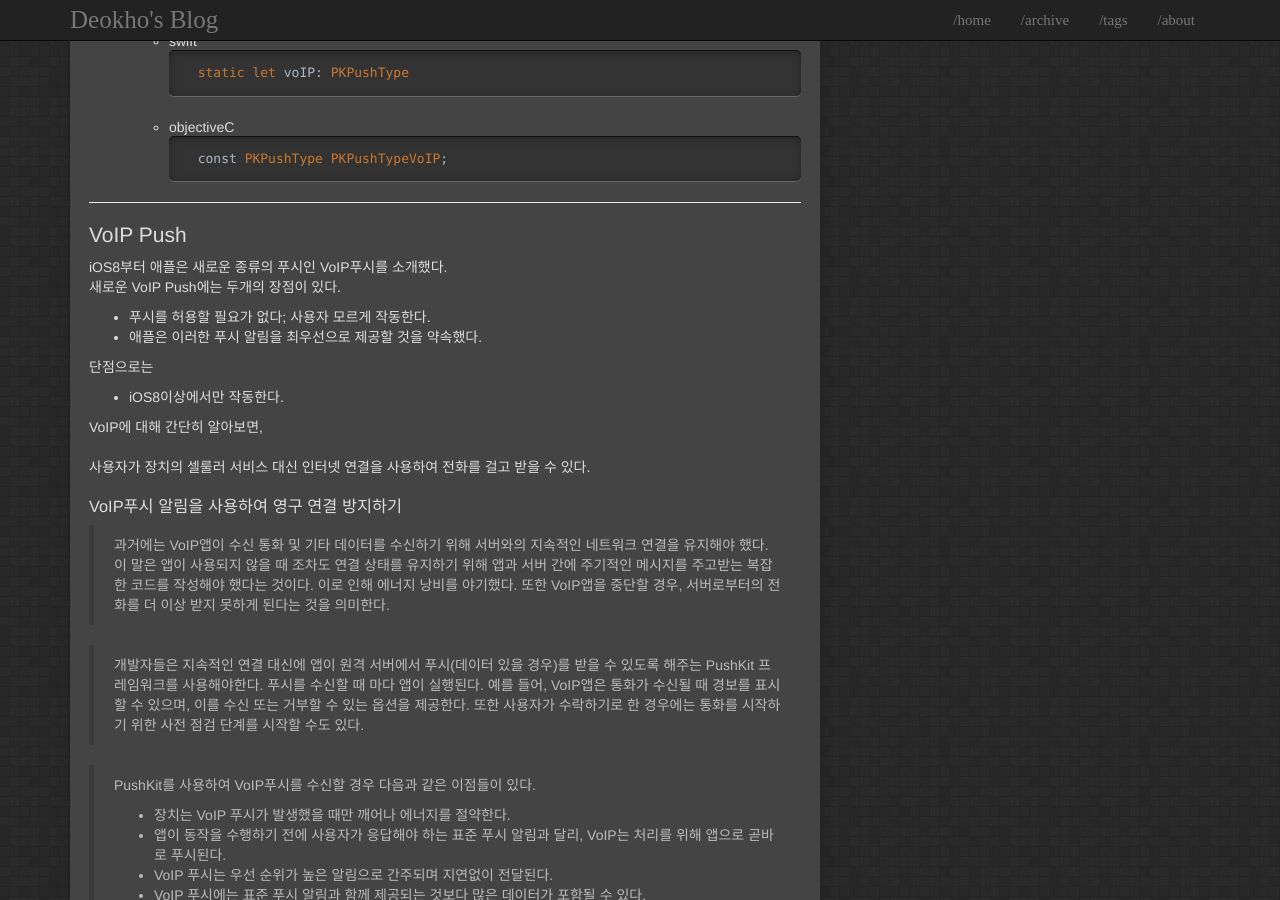
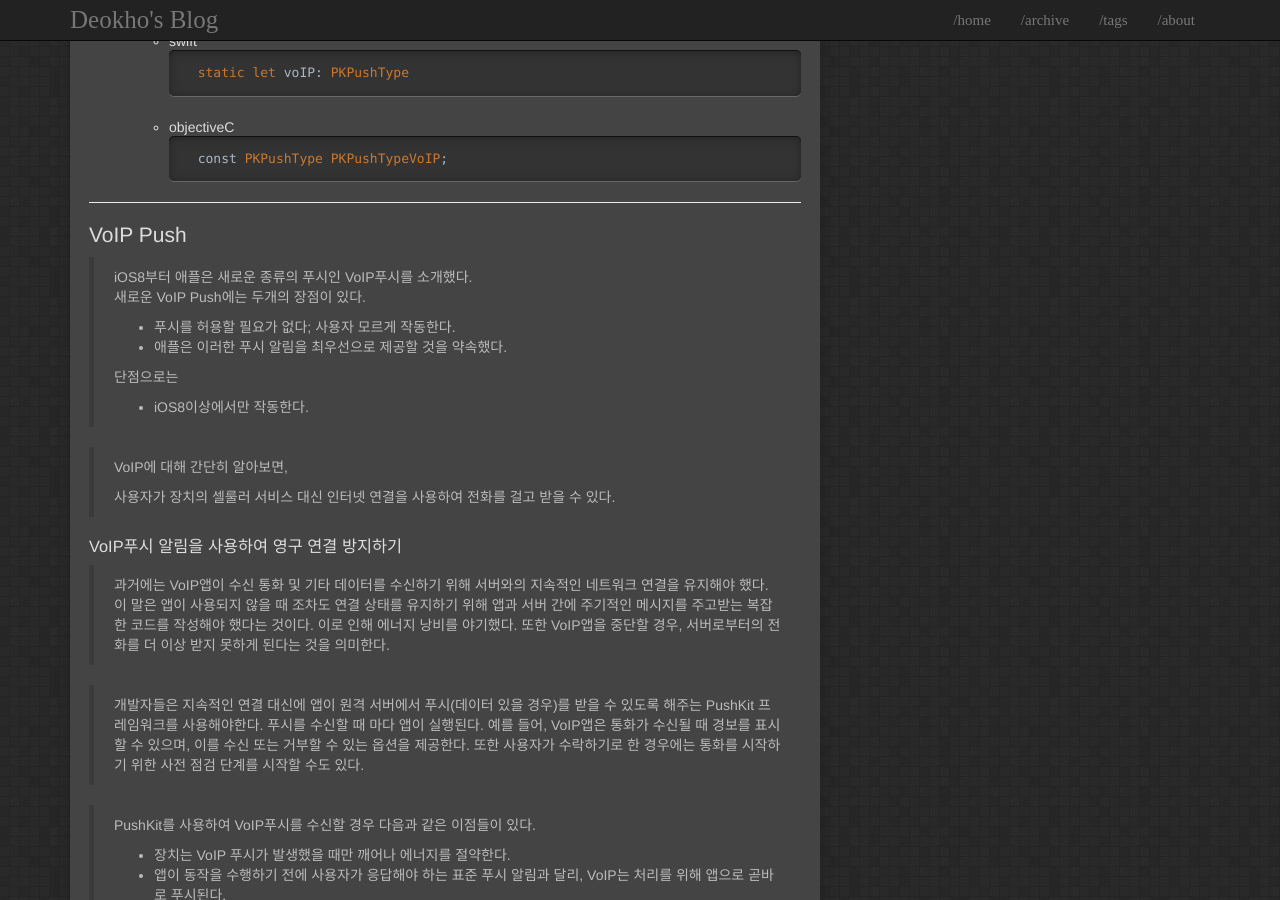
Before and after one commit to LeeDeokho/LeeDeokHo.github.io, a Jekyll site: the page built from _posts/2018-03-13-PushKit.md, in a window 1280 px wide and 900 px high, scrolled down 1244 px. Built offline with Jekyll 4.4.1, drawn with Linux system fonts in a browser that asks for light colours; comment, search, counter and statistics services are not loaded.

Commit message:
add quto

```diff
--- a/_posts/2018-03-13-PushKit.md
+++ b/_posts/2018-03-13-PushKit.md
@@ -75,17 +75,17 @@ comments: true
 
 ## VoIP Push
 
-iOS8부터 애플은 새로운 종류의 푸시인 VoIP푸시를 소개했다.
+>iOS8부터 애플은 새로운 종류의 푸시인 VoIP푸시를 소개했다.
 새로운 VoIP Push에는 두개의 장점이 있다.
+>- 푸시를 허용할 필요가 없다; 사용자 모르게 작동한다.
+>- 애플은 이러한 푸시 알림을 최우선으로 제공할 것을 약속했다.
+>
+>단점으로는
+>- iOS8이상에서만 작동한다.
 
-- 푸시를 허용할 필요가 없다; 사용자 모르게 작동한다.
-- 애플은 이러한 푸시 알림을 최우선으로 제공할 것을 약속했다.
-
-단점으로는
-- iOS8이상에서만 작동한다.
-
-VoIP에 대해 간단히 알아보면, <br>
-사용자가 장치의 셀룰러 서비스 대신 인터넷 연결을 사용하여 전화를 걸고 받을 수 있다.
+>VoIP에 대해 간단히 알아보면,
+>
+>사용자가 장치의 셀룰러 서비스 대신 인터넷 연결을 사용하여 전화를 걸고 받을 수 있다.
 
 ### VoIP푸시 알림을 사용하여 영구 연결 방지하기
 
@@ -159,7 +159,7 @@ func voipRegistration {
 }
 {% endhighlight %}
 
-다음으로, 업데이트 된 푸시 자격 증명을 처리할 delegate 메서드를 구현한다.
+>다음으로, 업데이트 된 푸시 자격 증명을 처리할 delegate 메서드를 구현한다.
 앱에 표준 푸시 알림과 VoIP 푸시가 모두 수신되면 앱에 두 개의 별도 푸시 토큰이 수신된다. 알림을 받으려면 두 토큰을 모두 서버에 전달해야 된다.
 
 >OBJECTIVE-C
@@ -181,7 +181,7 @@ func pushRegistry(registry: PKPushRegistry!, didUpdatePushCredentials credential
 }
 {% endhighlight %}
 
-마지막으로, 푸시를 처리할 delegate 메서드를 설정해야한다. 푸시를 받으면 앱이 실행 중이 아닌 경우 앱이 자동으로 실행된다.
+>마지막으로, 푸시를 처리할 delegate 메서드를 설정해야한다. 푸시를 받으면 앱이 실행 중이 아닌 경우 앱이 자동으로 실행된다.
 
 >OBJECTIVE-C
 {:.filename}
```
